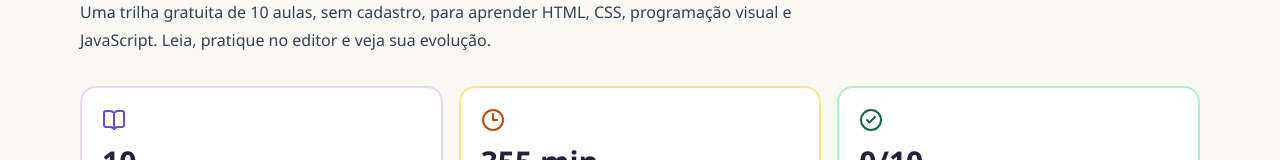
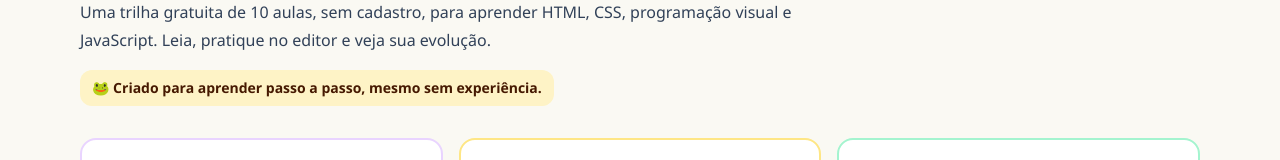
Before and after one commit to leomoreiraa/uebit, a React (Vite) app: page /#/aulas in a window 1280 px wide. Shown: the part 414-574 px from the top of the page. Built offline with nearby package versions, Linux system fonts and the light colour scheme.

Commit message:
feat(aulas): apresentar trilha como acessível a iniciantes e crianças

```diff
--- a/src/pages/LessonsPage.jsx
+++ b/src/pages/LessonsPage.jsx
@@ -33,6 +33,7 @@ export default function LessonsPage() {
           <span className="inline-flex items-center gap-2 rounded-full bg-purple-100 px-4 py-2 text-xs font-black uppercase tracking-wide text-purple-900"><GraduationCap size={17} /> {t('school')}</span>
           <h1 className="mt-5 text-4xl font-black leading-tight sm:text-5xl">{t('headline')}</h1>
           <p className="mt-5 text-base leading-7 text-slate-700">{t('intro')}</p>
+          <p className="mt-4 inline-flex rounded-xl bg-amber-100 px-3 py-2 text-sm font-bold text-amber-950">🐸 {t('ageAppropriate')}</p>
         </div>
         <section className="mt-8 grid gap-4 sm:grid-cols-3" aria-label={t('pathTitle')}>
           <div className="rounded-2xl border-2 border-purple-200 bg-white p-5"><BookOpen className="text-purple-600"/><p className="mt-3 text-3xl font-black">{lessons.length}</p><p className="text-sm font-semibold text-slate-600">{t('completedLessons')}</p></div>
```
